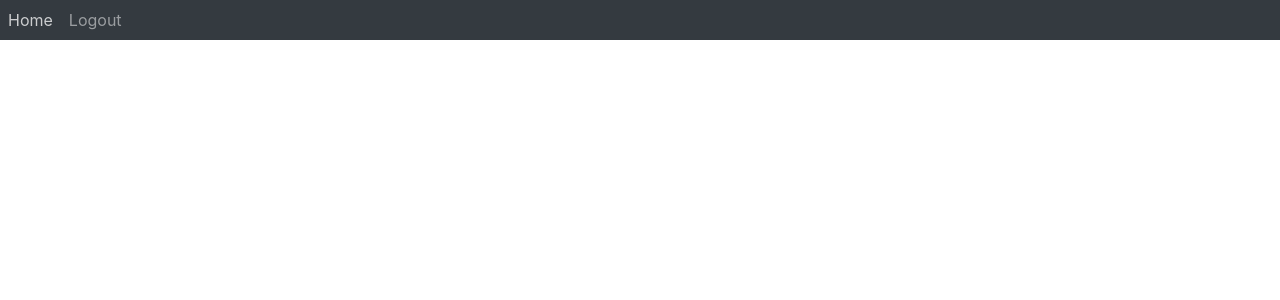
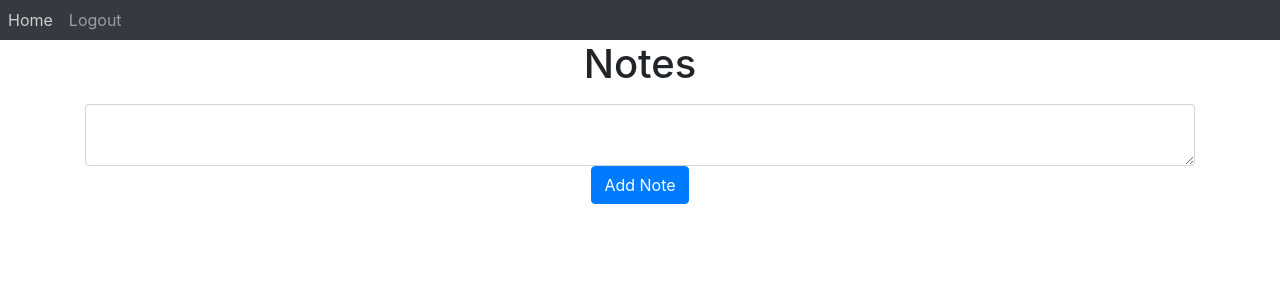
Before and after one commit to Apolloscar/Notepad-Website, a Flask app: page / in a window 1280 px wide. Shown: the top 300 px of the page. Run offline with Flask 3, Linux system fonts and the light colour scheme; a user stored in the database is signed in; some libraries are stand-ins or nearby versions.

Commit message:
Added layout for notes section

```diff
--- a/website/templates/home.html
+++ b/website/templates/home.html
@@ -1 +1,15 @@
 {% extends "base.html"%}
+{%block content%}
+<h1 align = 'center'>Notes</h1>
+<ul class="list-gtoup list-group-flush" id = "notes">
+    {%for note in user.notes%}
+    <li class="list-group-item">{{ note.data }}</li>
+    {%endfor%}
+</ul>
+<form method="POST">
+    <textarea name="note" id="note" class="form-control"></textarea>
+    <div align = 'center'>
+        <button type="submit" class ="btn btn-primary">Add Note</button>
+    </div>
+</form>
+{%endblock%}
```
